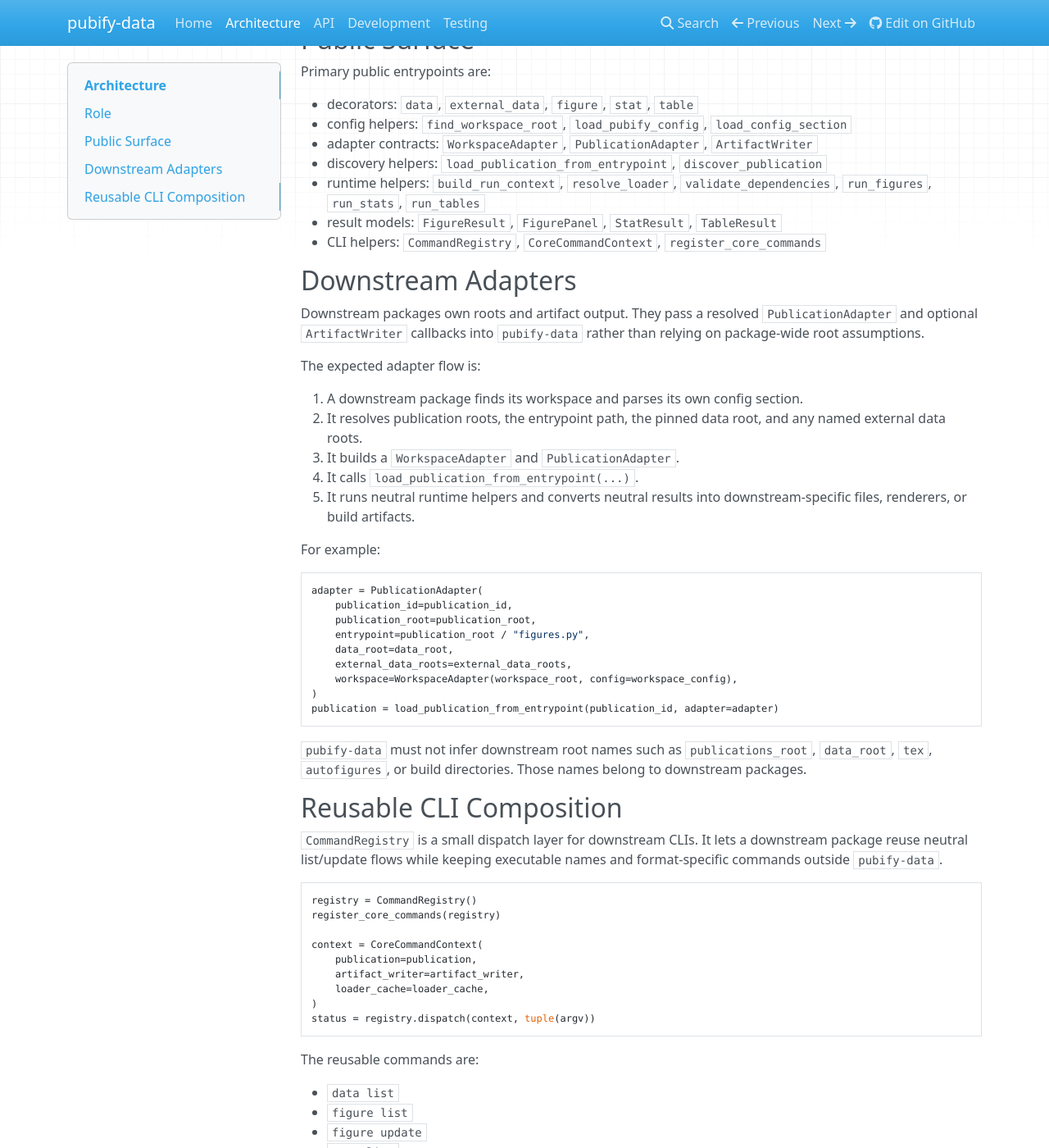
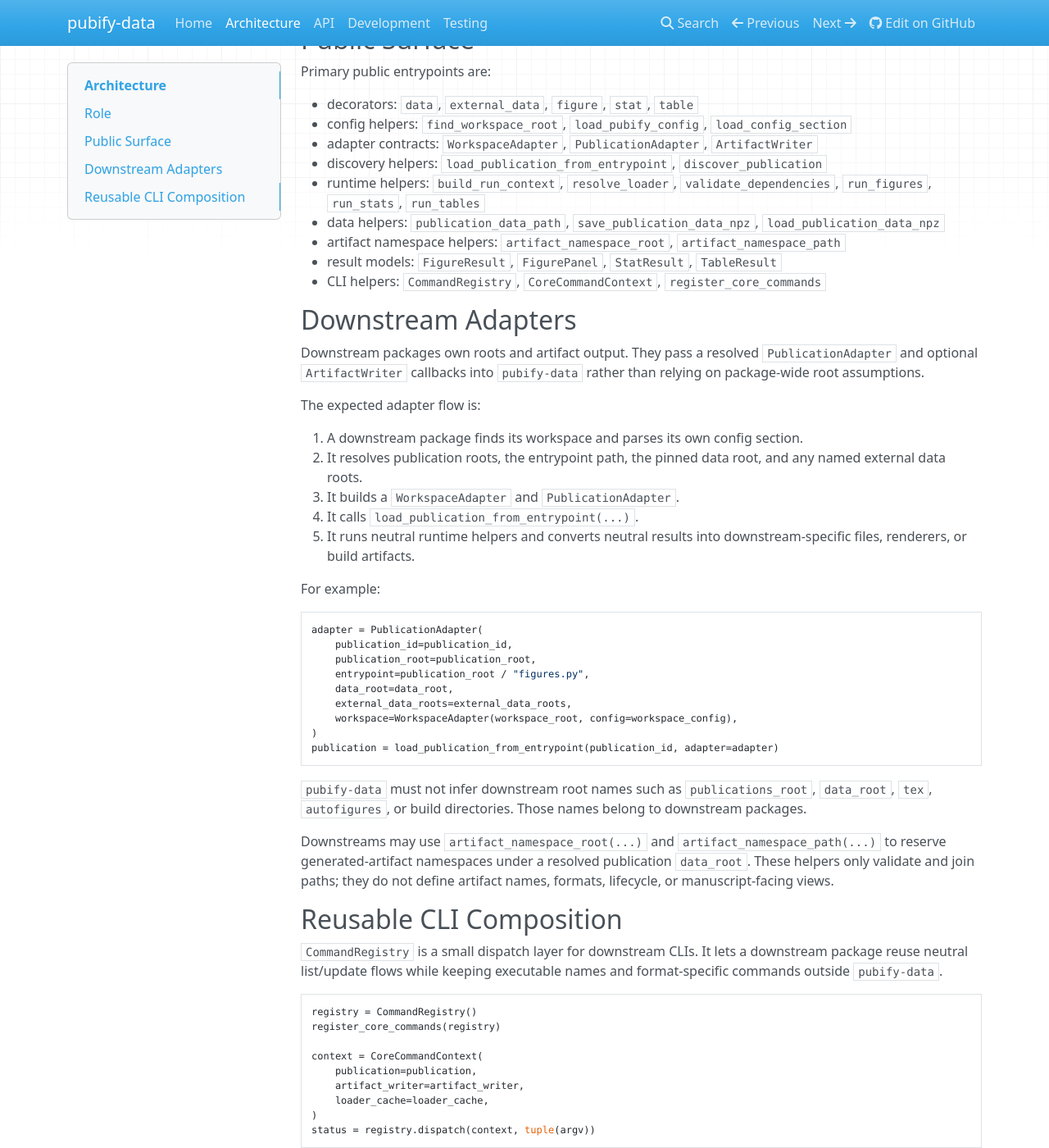
Before and after one commit to nvnunes/pubify-data, an MkDocs documentation site: the page built from docs/architecture.md, in a window 1280 px wide and 1400 px high, scrolled down 296 px. Shown: the whole window at 82% size. Built offline with MkDocs 1.6.1, drawn with Linux system fonts in a browser that asks for light colours; nearby versions of some CDN libraries.

Commit message:
Add neutral artifact namespace helpers

```diff
--- a/docs/architecture.md
+++ b/docs/architecture.md
@@ -17,6 +17,8 @@
 - adapter contracts: `WorkspaceAdapter`, `PublicationAdapter`, `ArtifactWriter`
 - discovery helpers: `load_publication_from_entrypoint`, `discover_publication`
 - runtime helpers: `build_run_context`, `resolve_loader`, `validate_dependencies`, `run_figures`, `run_stats`, `run_tables`
+- data helpers: `publication_data_path`, `save_publication_data_npz`, `load_publication_data_npz`
+- artifact namespace helpers: `artifact_namespace_root`, `artifact_namespace_path`
 - result models: `FigureResult`, `FigurePanel`, `StatResult`, `TableResult`
 - CLI helpers: `CommandRegistry`, `CoreCommandContext`, `register_core_commands`
 
@@ -52,6 +54,12 @@
 `publications_root`, `data_root`, `tex`, `autofigures`, or build directories.
 Those names belong to downstream packages.
 
+Downstreams may use `artifact_namespace_root(...)` and
+`artifact_namespace_path(...)` to reserve generated-artifact namespaces under a
+resolved publication `data_root`. These helpers only validate and join paths;
+they do not define artifact names, formats, lifecycle, or manuscript-facing
+views.
+
 ## Reusable CLI Composition
 
 `CommandRegistry` is a small dispatch layer for downstream CLIs. It lets a
```
Also changed, not shown: AGENTS.md (+1 -0 lines), README.md (+18 -1 lines), docs/index.md (+4 -0 lines), src/pubify_data/__init__.py (+9 -1 lines), 2 other files.
